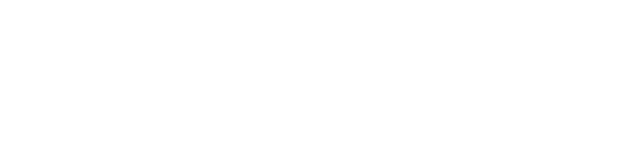
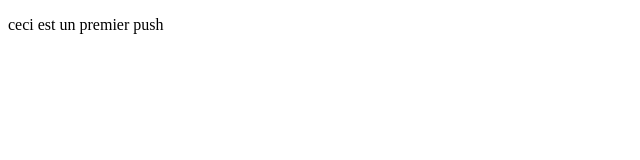
Before and after one commit to Max-glbt/Test_github, a plain HTML site: page index.html in a window 1280 px wide. Shown: the whole page, without its empty margins (0-640 px from the left). Drawn offline with Linux system fonts and the light colour scheme.

Commit message:
Fichier main, Creation div

```diff
--- a/index.html
+++ b/index.html
@@ -6,6 +6,9 @@
     <title>Document</title>
 </head>
 <body>
+    <div>
+        <p>ceci est un premier push</p>
+    </div>
 
 </body>
 </html>
```
